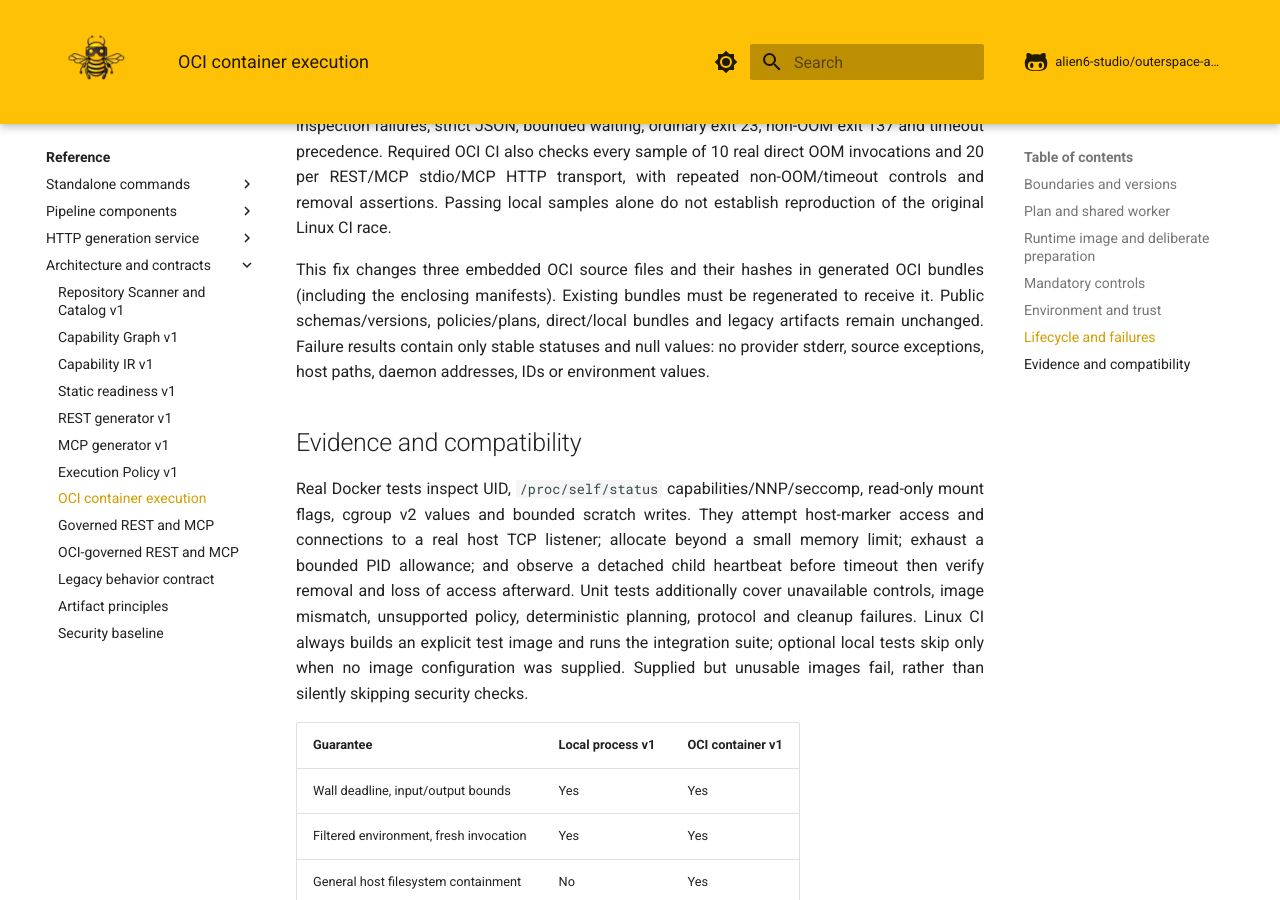
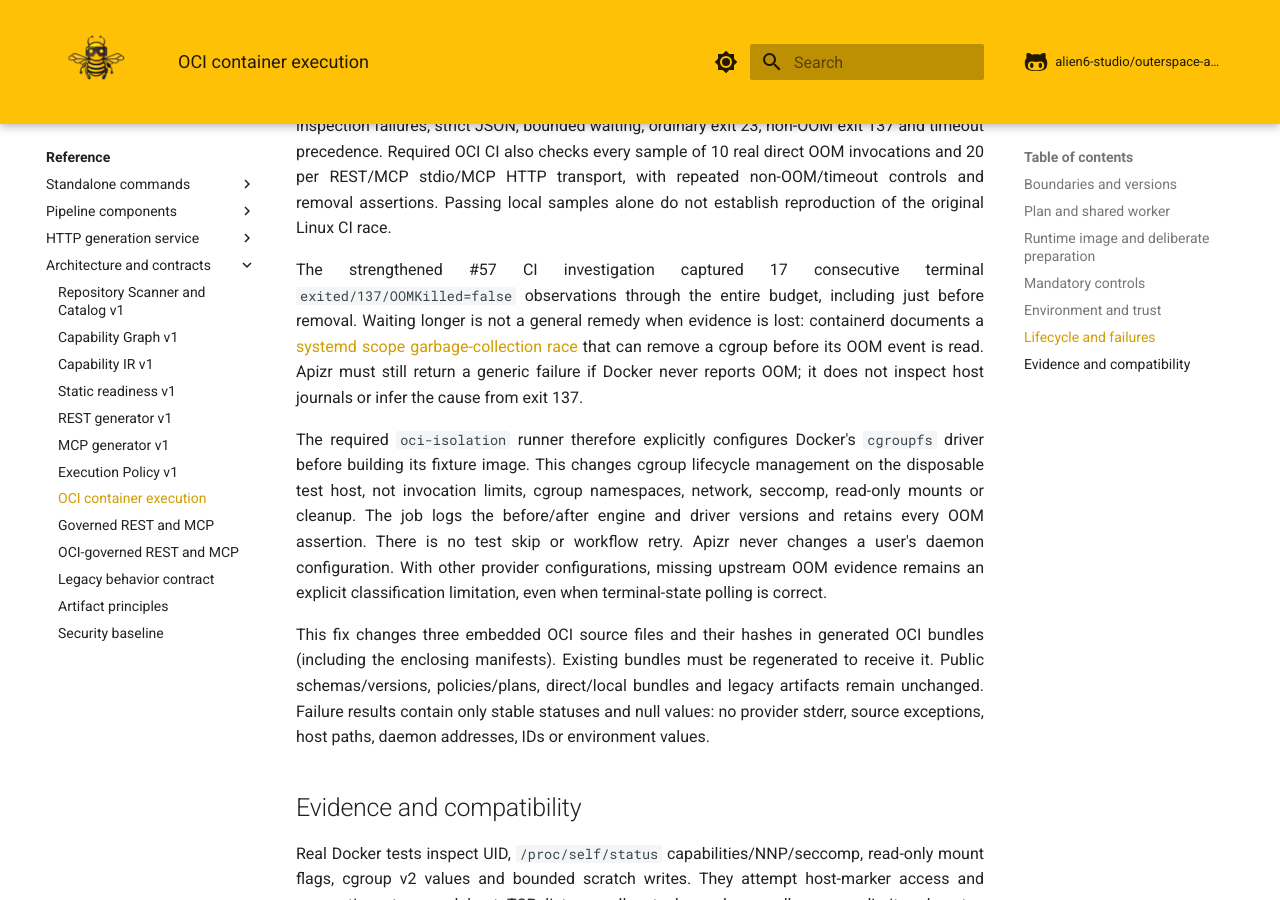
Before and after one commit to Alien6-Studio/outerspace-apizr, an MkDocs documentation site: the page built from docs/architecture/oci-container-runtime-v1.md, in a window 1280 px wide and 900 px high, scrolled down 4972 px. Built offline with MkDocs 1.6.1 and Material for MkDocs 9.7.7, drawn with Linux system fonts in a browser that asks for light colours; comment, search, counter and statistics services are not loaded.

Commit message:
ci: retain OOM evidence with cgroupfs on the isolated test runner

```diff
--- a/docs/architecture/oci-container-runtime-v1.md
+++ b/docs/architecture/oci-container-runtime-v1.md
@@ -196,6 +196,24 @@ per REST/MCP stdio/MCP HTTP transport, with repeated non-OOM/timeout controls an
 removal assertions. Passing local samples alone do not establish reproduction
 of the original Linux CI race.
 
+The strengthened #57 CI investigation captured 17 consecutive terminal
+`exited/137/OOMKilled=false` observations through the entire budget, including
+just before removal. Waiting longer is not a general remedy when evidence is
+lost: containerd documents a
+[systemd scope garbage-collection race](https://github.com/containerd/containerd/pull/12819)
+that can remove a cgroup before its OOM event is read. Apizr must still return a
+generic failure if Docker never reports OOM; it does not inspect host journals or
+infer the cause from exit 137.
+
+The required `oci-isolation` runner therefore explicitly configures Docker's
+`cgroupfs` driver before building its fixture image. This changes cgroup lifecycle
+management on the disposable test host, not invocation limits, cgroup namespaces,
+network, seccomp, read-only mounts or cleanup. The job logs the before/after engine
+and driver versions and retains every OOM assertion. There is no test skip or
+workflow retry. Apizr never changes a user's daemon configuration. With other
+provider configurations, missing upstream OOM evidence remains an explicit
+classification limitation, even when terminal-state polling is correct.
+
 This fix changes three embedded OCI source files and their hashes in generated
 OCI bundles (including the enclosing manifests). Existing bundles must be
 regenerated to receive it. Public schemas/versions, policies/plans, direct/local
```
Also changed, not shown: 1 other file.
